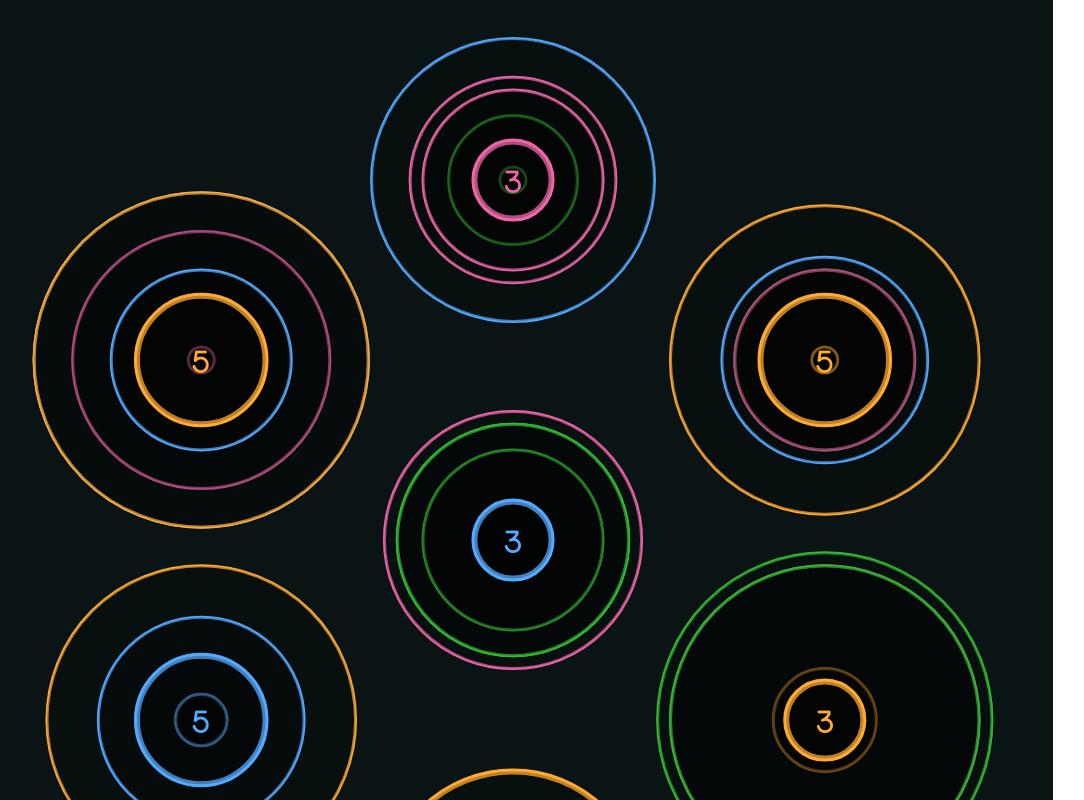
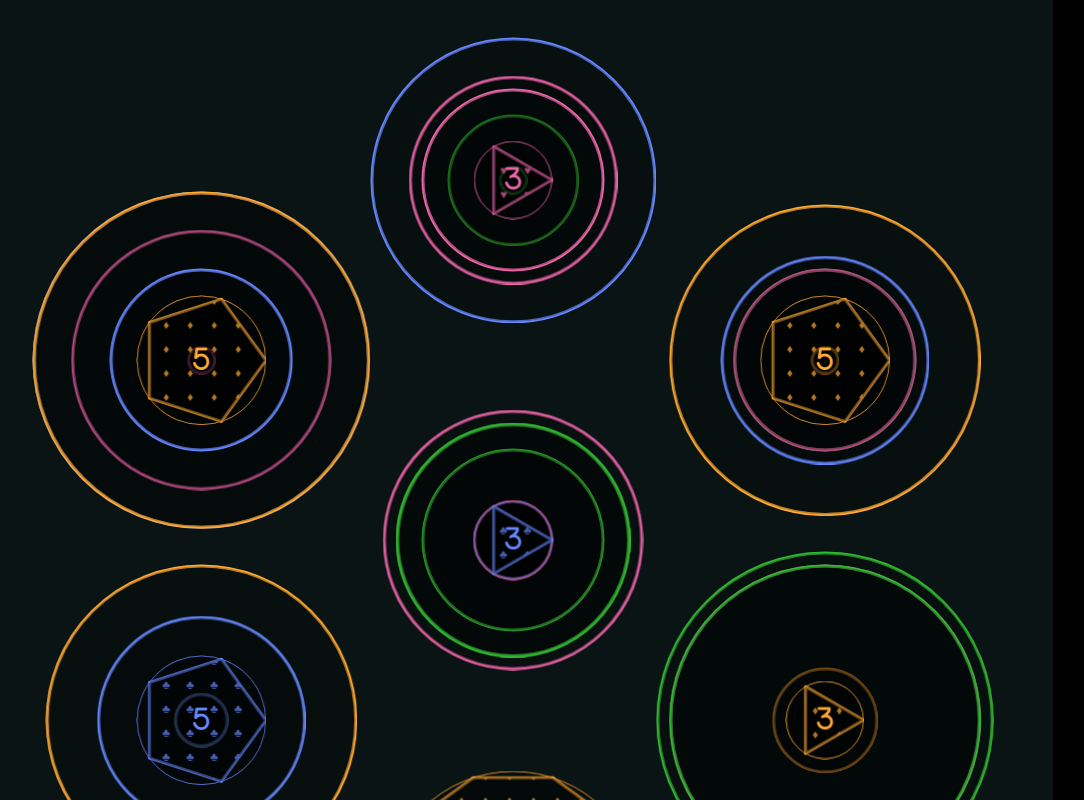
Before and after one commit to DGPink/rings, a plain HTML site: page index.html in a window 1280 px wide. Shown: the top 800 px of the page, without its empty margins (27-1111 px from the left). Drawn offline with Linux system fonts and the light colour scheme.

Commit message:
Add files via upload
I made some changes, bug n stuff
added polygons
added pippattern

```diff
--- a/animate.js
+++ b/animate.js
@@ -10,9 +10,12 @@ function animate(ctx, moonstrip, loops=1, frame=0){
   //
 
   const resetBackground = false; // background; //"#112222"; //false;
-  loop();
 
+  if (moonstrip.length > 0) {
+    loop();
+  };
 
+//ctx.drawImage(ringImages[ring.code], x - ring.rank*scale, y - ring.rank*scale)
   // plays (stomp()) moonstrip until end of loops, end of strip
   function flipper(){
     let done = true; //asserts true
--- a/colors.js
+++ b/colors.js
@@ -78,7 +78,8 @@ const yellow = "#fa3";
 const blue = "#5af";
 const green = "#3b3";
 
-const suitlinecode = {"♥":"#e6a","♦":"#fa3","♣":"#5af","♠":"#3b3","⊚":"#111","⊝":"gray"};
+// todo we need to change blue, or green, too hard to differntiate
+const suitlinecode = {"♥":"#e6a","♦":"#fa3","♣":"#68f","♠":"#3b3","⊚":"#111","⊝":"gray"};
 const suitfillcode = {"♥":"#e6a","♦":"#fa3","♣":"#5af","♠":"#3b3","⊚":"white","⊝":"gray"};
 const darksuitfillcode = {"♥":"#c48","♦":"#d81","♣":"#38d","♠":"#191","⊚":"#222","⊝":"gray"};
 //const suitcode = {"♥":"#e6a","♦":"#fa3","♣":"#3b3","♠":"#5af","⊚":"black","⊝":"gray"};
--- a/index.html
+++ b/index.html
@@ -27,8 +27,13 @@ copyright 2023 DGPink
     <link rel="apple-touch-icon" sizes="180x180" href="favicon/apple-touch-icon.png">
     <link rel="icon" type="image/png" sizes="32x32" href="favicon/favicon-32x32.png">
     <link rel="icon" type="image/png" sizes="16x16" href="favicon/favicon-16x16.png">
-    <meta name="theme-color" content="#f5f0f0">
-    <link rel="stylesheet" type="text/css" href="style.css">
+    <style>
+      html, body {
+        position: absolute;
+        margin: 0;
+        background-color: #000000;
+      }
+    </style>
 
 
   </head>
--- a/init.js
+++ b/init.js
@@ -18,5 +18,6 @@ async function loadFonts() {
 function init(){
   canvasInit();
   logicInit();
+  //paintInit();
   touchSetup();
 }
--- a/logic.js
+++ b/logic.js
@@ -12,7 +12,7 @@
 //var posts; // still called by paint, //todo
 const flags = {
   selectedPost: -1,
-  undoCount: 0,
+  undoCount: 0, //todo some must be in gamestateflags // bug: can undo crown, but not zslot count
   nextZslot: 0,
   score: 0,
   autocrown: true,
@@ -127,8 +127,8 @@ function handleUndo(distance){ // from touch, last, or toPost
   const gamestates = JSON.parse(localStorage.getItem('gamestates'));
   if (gamestates.length > flags.undoCount + 1) {
     flags.undoCount++;
-    console.log(gamestates);
-    console.log(-flags.undoCount - 1);
+    //console.log(gamestates);
+    //console.log(-flags.undoCount - 1);
     paint(); // gamestates.at(-flags.undoCount - 1)
   }
 };
@@ -175,6 +175,7 @@ function logicInit() {
       }
   );
   console.log(rings);
+  paintInit(rings);
 
   // make initial game state: place rings on posts and batts
   const gamestateInitial = {
--- a/moons.js
+++ b/moons.js
@@ -36,8 +36,8 @@ function genericStyle(fillcolor, linecolor, linewidth) {
 } // end of genericStyle
 
 function ringstyle(ctx, ring, post) {
-  let index = post.rings.findLastIndex((e) => e.code === ring.code);
-  let ringthick = (ring === post.top) ? 6 : 3;
+  //let index = post.rings.findLastIndex((e) => e.code === ring.code);
+  let ringthick =  3; //(ring === post.top) ? 6 : 3;
   // 4 + 2 * (1/2) ** (post.rings.length - index); //post.ord === flags.selectedPost &&
   return genericStyle(...[
     rgbaString([0,0,0],0.25),//(ring === post.top) ? rgbaString[[0,0,0],0.3] : "black", //fillcolor
@@ -48,18 +48,26 @@ function ringstyle(ctx, ring, post) {
     ]
   );
 }
+const thinringstyle = (ctx, ring) => genericStyle(...[
+    rgbaString([0,0,0],0.3), // fill,
+    suitlinecode[ring.suit], // line
+    1,
+]);
 
-
-
+const polygonstyle = (ctx, ring) => genericStyle(...[
+    rgbaString([0,0,0],0.3), //darksuitfillcode[ring.color],
+    suitlinecode[ring.suit],
+    3,
+]);
 const linefillstyle = (ctx, ring) => genericStyle(...[ // style(fillcolor, linecolor, linewidth)
     rgbaString([0,0,0],0.7), //darksuitfillcode[ring.color],
     suitlinecode[ring.suit],
     1,
 ]);
 const pipstyle = (ctx, ring) => genericStyle(...[
-    rgbaString([0,0,0],0), //darksuitfillcode[ring.color],
+    rgbaString([0,0,0],0.3), //darksuitfillcode[ring.color],
     suitlinecode[ring.suit],
-    1,
+    2,
 ]);
 const batterystyle = (ctx, ring) => genericStyle(...[
   rgbaString([0,0,0],0), //"#111", //fillcolor
@@ -83,12 +91,34 @@ const circlePath = (ro,ri) => {
   return path
 }
 
-function linefillpath(ctx, ring, scale) {
-  //const scale = w/6/14;
-  const whth = 2 * ring.rank * scale;
-  const radiuso = ring.rank * scale;
+function polygonPath(ctx, whth, radiuso, rank) { // //(ctx, ring, scale)
+  const pippath = new Path2D();
+  if ( rank < 2 ) {
+    return pippath
+  }
+  pippath.moveTo (whth/2 + radiuso * Math.cos(0), whth/2 +  radiuso *  Math.sin(0));
+  for (var i = 1; i < rank; i += 1) {
+    let pha = 2*Math.PI * i/rank;
+    pippath.lineTo (whth/2 + radiuso * Math.cos(pha), whth/2 + radiuso * Math.sin(pha));
+  }
+  pippath.closePath();
 
+  return pippath //pattern;
+
+} // end of polygonPath
+
+function linefillpath(ctx, whth, radiuso, rank) { // //(ctx, ring, scale)
   const pippath = new Path2D();
+/*
+  // angle raiate
+  [...Array(rank)].forEach((e,i) => {
+    let pha = Math.random()*2*Math.PI;
+    let pho = Math.random()*2*Math.PI;
+    pippath.moveTo(Math.cos(pha) * radiuso + whth/2, Math.sin(pha) * radiuso + whth/2);
+    pippath.lineTo(Math.cos(pho) * radiuso + whth/2, Math.sin(pho) * radiuso + whth/2);
+  });
+
+
 
   // angle raiate
   [...Array(ring.rank)].forEach((e,i) => {
@@ -98,30 +128,12 @@ function linefillpath(ctx, ring, scale) {
     pippath.lineTo(Math.cos(pho) * whth/2 + whth/2, Math.sin(pho) * whth/2 + whth/2);
   });
 
-  return pippath //pattern;
-} // end of linefillpath
-
-function linefill_pathz(ctx, ring, scale=w/6/14) {
-  const whth = 2 * ring.rank * scale;
-  let radiuso = ring.rank * scale;
-
-  const pippath = new Path2D();
-
-
-  // angle raiate
-  [...Array(ring.rank)].forEach((e,i) => {
-    let pha = Math.random()*2*Math.PI;
-    let pho = Math.random()*2*Math.PI;
-    pippath.moveTo(Math.cos(pha) * whth/2 + whth/2, Math.sin(pha) * whth/2 + whth/2);
-    pippath.lineTo(Math.cos(pho) * whth/2 + whth/2, Math.sin(pho) * whth/2 + whth/2);
-  });
-/*
   [...Array(ring.rank)].forEach((e,i) => {
     pippath.moveTo(0, i/ring.rank * whth);
     pippath.lineTo(whth, i/ring.rank * whth);
   });
-
-  let [verts,hortz] = vertshortz[ring.rank];
+*/
+  let [verts,hortz] = vertshortz[rank];
   verts.map((e,i,r) => e * whth * i/(r.length-1))
     .filter(q => (q>0))
     .forEach(x => {
@@ -134,9 +146,9 @@ function linefill_pathz(ctx, ring, scale=w/6/14) {
       pippath.moveTo(0, y);
       pippath.lineTo(whth, y);
     });
-*/
+
   return pippath //pattern;
-} // end of linefill_pathz
+} // end of linefill_path
 
 /////////////////
 ///
--- a/paint.js
+++ b/paint.js
@@ -1,4 +1,8 @@
 
+
+
+const ringImages = {};
+const textRingImages = {};
 ///////////////////////////////////////////////////////////////////////////////
 
 //       PAINT                       ////////////////////////////
@@ -21,7 +25,7 @@ function hexiful(radius, center, offset) {
       // j = row + a half circle for the center column only + any initial offset
     )
   ).flat(2);
-}
+};
 
 function canvasInit() {
   // initiate canvas
@@ -31,7 +35,243 @@ function canvasInit() {
   ctx.canvas.height = 2 * 1080; // screen.width; //screen.height; //todo
   // save post locations to canvas for later retrieve by "touch"
   canvas.loclocs = hexiful(canvas.width/6, canvas.width/2, canvas.width/6);
+  canvas.scale = canvas.width/6/14 // one rad 14 ring is rad w/6 on screen = screen is 3 rings wide
+};
+
+function paintInit(rings) {
+  for (let ring of rings) {
+    ringImages[ring.code] = ringPaint(ring);
+    textRingImages[ring.code] = polygonPaint(ring);
+  }
 }
+//*
+
+function squarepattern(pip, pipsize, gap){ //pip pattern-maker
+  const canvas = new OffscreenCanvas(pipsize+gap, pipsize+gap);
+  const ctx = canvas.getContext('2d', {alpha: true});
+
+  stomp(pip, ctx);
+  //typetap(txt, ctx);
+
+  return ctx.createPattern(canvas, "repeat") // ctx.createPattern(canva, "repeat"); //canvas;
+} // end of squarepattern
+
+// STARS
+//
+function stars(ring){ //pip pattern-maker
+  // initiate canvas
+  const scale = document.getElementById('canvas').scale; //canvas.width/6/14;
+  const whth = 2 * ring.rank * scale + 2;
+  const canvas = new OffscreenCanvas(whth, whth);
+  const ctx = canvas.getContext('2d', {alpha: true});
+  const moons = [];
+
+  const [x,y] = [whth/2, whth/2];
+  let radiuso = ring.rank * scale;
+  let radiusi = 0;
+/*
+  const pippattern = { // this is a stamp
+    x: 0,
+    y: 0,
+    theta: 0, //Math.random()*3.14, //todo
+    scale: {x:ring.rank/200, y:ring.rank/200}, //{x:0.02, y:0.02},
+    path: suitpathcode[ring.suit],
+    style: pipstyle(ctx, ring), //rgbaString([10,10,10], a=0.2)
+  };
+  */
+  let piptext = { // this is a stamp
+    x: 0,
+    y: 0,
+    theta: 0, //Math.random()*3.14, //todo
+    scale: {x:1, y:1},
+    //path: circlePath(radiuso, radiusi),
+    //style: ringstyle(ctx, ring), //rgbaString([10,10,10], a=0.2)
+    text: {
+      msg: "" + ring.suit,
+      pt: "12px ", font: "myFont",
+      textAlign: "center" || "right",
+      textBaseline: "middle" || "alphabetic" || "top",
+      color: suitlinecode[ring.suit],
+      x: 6, //ring.rank * scale || 0,
+      y: 6,
+    },
+  };
+
+  ctx.fillStyle = squarepattern(piptext, 12, 12);
+  ctx.fillRect(0,0,canvas.width,canvas.height);
+
+
+//  for (let i=0; i<9; i++)(let j=0; j<9; j++){
+//  }
+/*
+    moons.push([moon, piptext]);
+    for (let [moon,txt] of moons) {
+      stomp(moon, ctx);
+      //typetap(txt, ctx);
+    }
+*/
+
+    //ctx.save(); // do in caller
+    //ctx.clip(new Path2D(stamp.path));
+    //ctx.restore(); // do in calling function
+    //stomp(moon, ct);
+
+  return canvas;
+  //return ctx.createPattern(canvas, "repeat")
+} // end of stars
+//*/
+
+function polygonPaint(ring){
+  // initiate canvas
+  const scale = document.getElementById('canvas').scale; //canvas.width/6/14;
+  const whth = 2 * ring.rank * scale + 2;
+  const canvas = new OffscreenCanvas(whth, whth);
+  const ctx = canvas.getContext('2d', {alpha: true});
+  const moons = [];
+
+  const [x,y] = [whth/2, whth/2];
+  let radiuso = ring.rank * scale;
+  let radiusi = 0; //(ring.rank < 5);// ? 0 : 3 * scale; // 3-ring is size of num-ring
+
+  const polygonmoon = { // this is a stamp
+    x: 0,
+    y: 0,
+    theta: 0, //Math.random()*3.14, //todo
+    scale: {x:1, y:1},
+    path: polygonPath(ctx, whth, radiuso, ring.rank),
+    style: polygonstyle(ctx, ring), //rgbaString([10,10,10], a=0.2)
+  };
+  let pipfill = { // this is a stamp
+    x: 0,
+    y: 0,
+    theta: 0, //Math.random()*3.14, //todo
+    scale: {x:1, y:1},
+    img: stars(ring),
+  };
+  let moon = { // this is a stamp
+    x: x,
+    y: y,
+    theta: 0, //Math.random()*3.14, //todo
+    scale: {x:1, y:1},
+    path: circlePath(radiuso, radiusi),
+    style: thinringstyle(ctx, ring), //rgbaString([10,10,10], a=0.2)
+  };
+  let texto = { // this is a stamp
+    x: x,
+    y: y,
+    theta: 0, //Math.random()*3.14, //todo
+    scale: {x:1, y:1},
+    //path: circlePath(radiuso, radiusi),
+    //style: ringstyle(ctx, ring), //rgbaString([10,10,10], a=0.2)
+    text: {
+      msg: "" + ring.rank,
+      pt: "32px ", font: "myFont",
+      textAlign: "center" || "right",
+      textBaseline: "middle" || "alphabetic" || "top",
+      color: suitlinecode[ring.suit],
+      x: 0, //ring.rank * scale || 0,
+      y: 0,
+    },
+  };
+
+  stomp(polygonmoon, ctx);
+  ctx.save(); // do in caller
+  stencil(polygonmoon, ctx);
+  stomp(pipfill, ctx);
+  ctx.restore(); // do in calling function
+  stomp(moon, ctx);
+  stomp(texto, ctx);
+
+  return canvas;
+
+} // end of polygonPaint
+
+function ringPaint(ring){
+  // initiate canvas
+  const scale = document.getElementById('canvas').scale; //canvas.width/6/14;
+  const whth = 2 * (ring.rank * scale + 2);
+  const canvas = new OffscreenCanvas(whth, whth);
+  const ctx = canvas.getContext('2d', {alpha: true});
+  const moons = [];
+
+  const [x,y] = [whth/2, whth/2];
+  let radiuso = ring.rank * scale;
+  let radiusi = 0; //(ring.rank < 5);// ? 0 : 3 * scale; // 3-ring is size of num-ring
+
+  const linedmoon = { // this is a stamp
+    x: 0,
+    y: 0,
+    theta: 0, //Math.random()*3.14, //todo
+    scale: {x:1, y:1},
+    path: polygonPath(ctx, whth, radiuso, ring.rank),
+    style: pipstyle(ctx, ring), //rgbaString([10,10,10], a=0.2)
+  };
+
+  let moon = { // this is a stamp
+    x: x,
+    y: y,
+    theta: 0, //Math.random()*3.14, //todo
+    scale: {x:1, y:1},
+    path: circlePath(radiuso, radiusi),
+    style: ringstyle(ctx, ring), //rgbaString([10,10,10], a=0.2)
+    /*
+    text: {
+      msg: (ring === post.top) ? ring.rank : "",  //textpips.chinese[ring.rank] : "",
+      pt: "32px ", font: "myFont",
+      textAlign: "center" || "right",
+      textBaseline: "middle" || "alphabetic" || "top",
+      color: suitlinecode[ring.suit],
+      x: 0, y: 2,
+    }
+    */
+  };
+
+  let moonhole = { // this is a stamp
+    x: x,
+    y: y,
+    theta: 0, //Math.random()*3.14, //todo
+    scale: {x:1, y:1},
+    path: circlePath(radiuso, radiusi),
+  };
+  let texto = { // this is a stamp
+    x: x,
+    y: y,
+    theta: 0, //Math.random()*3.14, //todo
+    scale: {x:1, y:1},
+    path: circlePath(radiuso, radiusi),
+    style: ringstyle(ctx, ring), //rgbaString([10,10,10], a=0.2)
+    text: {
+      msg: "" + ring.rank,
+      pt: "32px ", font: "myFont",
+      textAlign: "center" || "right",
+      textBaseline: "middle" || "alphabetic" || "top",
+      color: suitlinecode[ring.suit],
+      x: 0, //ring.rank * scale || 0,
+      y: 0,
+    },
+  };
+
+  moons.push([moon,moonhole,linedmoon]);
+
+
+  for (let [moon, moonhole, linepip] of moons) {
+    //ctx.save();
+    //stencil(moonhole, ctx);
+    stomp(moon, ctx);
+    //stomp(linepip, ctx);
+    //ctx.restore();
+
+  }
+
+  return canvas;
+
+} // end of ringPaint
+
+
+
+
+
+
 
 function paint() {
   // read game state
@@ -56,7 +296,7 @@ function paint() {
 
   const w = canvas.width; //window.innerWidth;
   const h = canvas.height; //window.innerHeight;
-
+  const scale = document.getElementById('canvas').scale;
   // define element locations
   const loclocs = document.getElementById('canvas').loclocs;
   const postlocs = [...loclocs].slice(0,10); // .sort(([x,y],[u,v]) => v-y)
@@ -88,8 +328,23 @@ function paint() {
   undoColor(undoloc); //(postIdx)
   //
   for (let post of posts) {
-    postPaint(post);
+    //const postlocs = document.getElementById('canvas');
+    const [x,y] = postlocs[post.id];
+    for (let ring of post.rings) {
+      let img = (ring === post.top) ? textRingImages[ring.code] : ringImages[ring.code];
+      if (post.id !== flags.selectedPost) {
+        stomp({ // this is a stamp
+          x: x - img.width/2,
+          y: y - img.height/2, // backout bc canvas in corner not center
+          theta: 0, //Math.random()*3.14, //todo
+          scale: {x:1, y:1},
+          img: img,
+        }
+        , ctx);
+      }
+    }
   }
+
   for (let post of batterys) {
     batteryPaint(post);
   }
@@ -106,100 +361,20 @@ function paint() {
   //flip(ctx, moonstrip); // flip(ctx, moonstrip, loops=1, frame=0)
 
 
-
-
-
-
-
-
-
-
-
-  function postPaint(post){// one rad 14 ring is rad w/6 on screen = screen is 3 rings wide
-    const moons = [];
-    const scale = w/6/14;
-    const [x,y] = postlocs[post.id];
-
-    if (post.id !== flags.selectedPost) {
-    for (let ring of post.rings) {
-      let radiuso = ring.rank * scale;
-      let radiusi = 0; //(ring.rank < 5);// ? 0 : 3 * scale; // 3-ring is size of num-ring
-
-      let linedmoon = { // this is a stamp
-        x: x - radiuso, //centerd +
-        y: y - radiuso, //space at top +
-        theta: 0, //Math.random()*3.14, //todo
-        scale: {x:1, y:1},
-        path: linefillpath(ctx, ring, scale),
-        style: linefillstyle(ctx, ring, post), //rgbaString([10,10,10], a=0.2)
-      };
-
-      let moon = { // this is a stamp
-        x: x, //centerd +
-        y: y, //space at top +
-        theta: 0, //Math.random()*3.14, //todo
-        scale: {x:1, y:1},
-        path: circlePath(radiuso, radiusi),
-        style: ringstyle(ctx, ring, post), //rgbaString([10,10,10], a=0.2)
-        text: {
-          msg: (ring === post.top) ? ring.rank : "",  //textpips.chinese[ring.rank] : "",
-          pt: "32px ", font: "myFont",
-          textAlign: "center" || "right",
-          textBaseline: "middle" || "alphabetic" || "top",
-          color: suitlinecode[ring.suit],
-          x: 0, y: 3,
-        }
-      };
-
-      let moonhole = { // this is a stamp
-        x: x, //centerd +
-        y: y, //space at top +
-        theta: 0, //Math.random()*3.14, //todo
-        scale: {x:1, y:1},
-        path: circlePath(radiuso, radiusi),
-      };
-
-      moons.push([moon,moonhole,linedmoon]);
-    }
-    }
-    for (let [moon, moonhole, linepip] of moons) {
-      ctx.save();
-      stencil(moonhole, ctx);
-      //stomp(linepip, ctx);
-      ctx.restore();
-      stomp(moon, ctx);
-    }
-  } // end of postPaint
-
   function rabbits(post) {
     const rabbits = [];
     const scale = w/6/14;
     const [x,y] = loclocs[post.id];
     if (post.rings.length > 0) {
       post.rings.forEach((ring,i) => {
+        let img = textRingImages[ring.code];
         let moon = { // this is a stamp
-          x: x, //centerd +
-          y: y + i * 2.2 * scale,
+          x: x - img.width/2,
+          y: y + i * 2.2 * scale - img.height/2, // backout bc canvas in corner not center
           theta: 0, //Math.random()*3.14, //todo
           scale: {x:1, y:1},
-          path: circlePath(ring.rank * scale),
-          style: ringstyle(ctx, ring, post), //rgbaString([10,10,10], a=0.2)
-          text: {
-            msg: ring.rank, //(ring === post.top) ? ring.rank : "",  //textpips.chinese[ring.rank] : "",
-            pt: "32px ", font: "myFont",
-            textAlign: "center" || "right",
-            textBaseline: "middle" || "alphabetic" || "top",
-            color: suitlinecode[ring.suit],
-            x: 0, y: 0,
-          }
-        };
-        let rabbit = { // this is a stamp
-          x: x, //centerd +
-          y: y, //so to put the text in the fn middle
-          theta: 0,
-          scale: {x:1, y:1},
-          path: false,
-          style: false,
+          img: img,
+          /*
           text: {
             msg: "" + ring.rank,
             pt: "32px ", font: "myFont",
@@ -209,6 +384,7 @@ function paint() {
             x: w/12, //ring.rank * scale || 0,
             y: (post.rings.length - i - 1) * 3 * scale,
           },
+          */
         };
         rabbits.push(moon); //if (ring.up && ring.rings) rabbits.push(rabbit);
       });
--- a/press.js
+++ b/press.js
@@ -47,6 +47,10 @@ function stomp(stamp, ctx) {
   ctx.rotate(stamp.theta);
   ctx.scale(stamp.scale.x,stamp.scale.y); //80,80
 
+  if (stamp.img) {
+    ctx.drawImage(stamp.img, 0, 0);
+  }
+  if (stamp.style) {
     if (stamp.style.gradient){
       console.log("ned gad mad");// todo: ctx.createLinearGradient();
     };
@@ -71,6 +75,8 @@ function stomp(stamp, ctx) {
       ctx.fillStyle = stamp.style.fill.fillStyle;
       ctx.fill(path);
     };
+  }
+
   if (stamp.text){
     //ctx.setTransform(1, 0, 0, 1, 0, 0); // todo:
     ctx.fillStyle = stamp.text.color;
@@ -79,6 +85,7 @@ function stomp(stamp, ctx) {
     ctx.textBaseline = stamp.text.textBaseline; //"middle" || "alphabetic" || "top";
     ctx.fillText(stamp.text.msg, stamp.text.x, stamp.text.y);
   };
+
   ctx.setTransform(1, 0, 0, 1, 0, 0);
 } // end of stomp
 
@@ -108,9 +115,9 @@ function stencil(stamp, ctx) {
   ctx.rotate(stamp.theta);
   ctx.scale(stamp.scale.x,stamp.scale.y); //80,80
 
-  //ctx.save();
+  //ctx.save(); // do in caller
   ctx.clip(new Path2D(stamp.path));
-  //ctx.restore();
+  //ctx.restore(); // do in calling function
 
   //ctx.setTransform(1, 0, 0, 1, 0, 0);
 } // end of stencil
--- a/style.css
+++ b/style.css
@@ -3,6 +3,7 @@
 html, body{
   position: absolute;
   margin: 0;
+  background-color: #000000;
 }
 
 
```
Also changed, not shown: flip.js (added, +61 -0 lines). Lines whose indentation alone changed are shown as unchanged.
